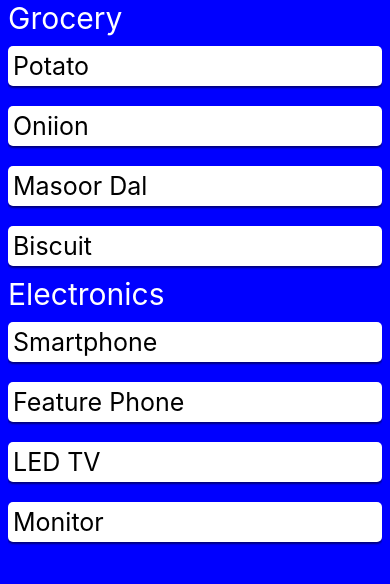
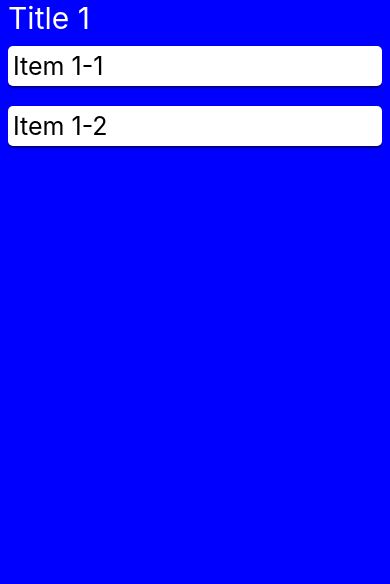
Before and after one commit to manujgogoi/RN-Practice, a React Native app: screen / in a window 390 px wide. Shown: the top 584 px of the page. Built offline with nearby package versions, Linux system fonts and the light colour scheme.

Commit message:
SectionList with refresh feature

```diff
--- a/App.js
+++ b/App.js
@@ -9,38 +9,10 @@ import {
 } from "react-native";
 
 const App = () => {
-  const [items, setItems] = useState([
-    { id: 1, name: "Dipankar", age: 28 },
-    { id: 2, name: "Dinesh Gowala", age: 35 },
-    { id: 3, name: "Bhaskar Baruah", age: 36 },
-    { id: 4, name: "Uttam Sarkar", age: 35 },
-    { id: 5, name: "Manash Saikia", age: 36 },
-    { id: 6, name: "Diganta Saikia", age: 39 },
-    { id: 7, name: "Pranab Kalita", age: 40 },
-    { id: 8, name: "Pabitra", age: 33 },
-    { id: 9, name: "Niren", age: 26 },
-    { id: 10, name: "Hemanta", age: 20 },
-    { id: 11, name: "Gautam", age: 34 },
-  ]);
-
   const [sectionData, setSectionData] = useState([
     {
-      category: "Grocery",
-      data: [
-        { id: 1, title: "Potato" },
-        { id: 2, title: "Oniion" },
-        { id: 3, title: "Masoor Dal" },
-        { id: 4, title: "Biscuit" },
-      ],
-    },
-    {
-      category: "Electronics",
-      data: [
-        { id: 1, title: "Smartphone" },
-        { id: 2, title: "Feature Phone" },
-        { id: 3, title: "LED TV" },
-        { id: 4, title: "Monitor" },
-      ],
+      title: "Title 1",
+      data: [{ item: "Item 1-1" }, { item: "Item 1-2" }],
     },
   ]);
 
@@ -50,12 +22,15 @@ const App = () => {
   // ==========================================
   const onRefresh = () => {
     setRefreshing(true);
-    setItems([
-      ...items,
+    const length = sectionData.length;
+    setSectionData([
+      ...sectionData,
       {
-        id: Math.floor(Math.random() * 1000).toString(),
-        name: "Ajay",
-        age: "55",
+        title: `Title ${length + 1}`,
+        data: [
+          { item: `Item ${length + 1}-1` },
+          { item: `Item ${length + 1}-2` },
+        ],
       },
     ]);
     setRefreshing(false);
@@ -63,7 +38,6 @@ const App = () => {
 
   return (
     <View style={styles.container}>
-      {/* Refresh control */}
       <View style={styles.itemsContainer}>
         <SectionList
           sections={sectionData}
@@ -71,11 +45,11 @@ const App = () => {
           horizontal={false}
           renderItem={({ item }) => (
             <View style={styles.item}>
-              <Text style={styles.itemText}>{item.title}</Text>
+              <Text style={styles.itemText}>{item.item}</Text>
             </View>
           )}
           renderSectionHeader={({ section }) => (
-            <Text style={styles.category}>{section.category}</Text>
+            <Text style={styles.title}>{section.title}</Text>
           )}
           keyExtractor={(item, index) => index.toString()}
           refreshControl={
@@ -116,7 +90,7 @@ const styles = StyleSheet.create({
     shadowRadius: 2,
     elevation: 3,
   },
-  category: {
+  title: {
     color: "#fff",
     fontSize: 30,
   },
```
